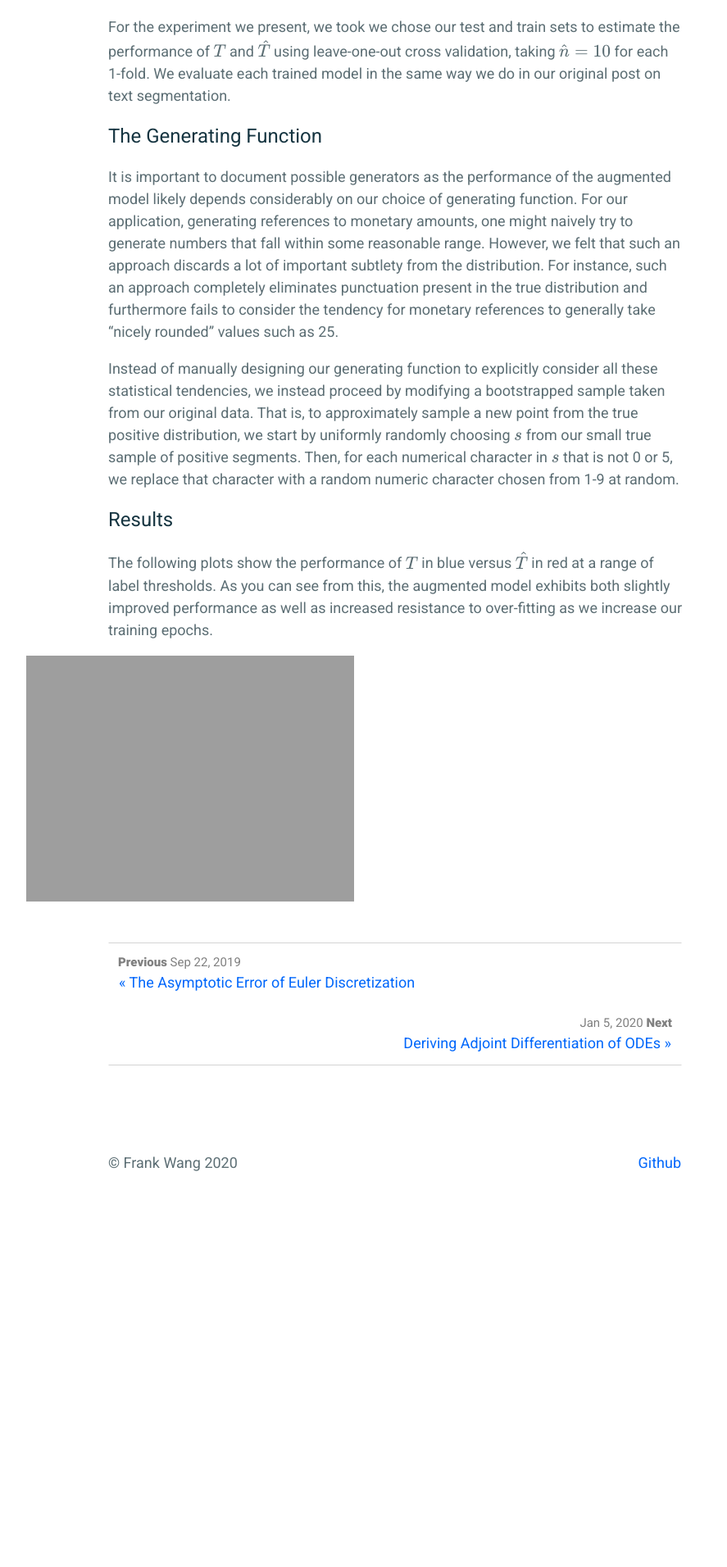
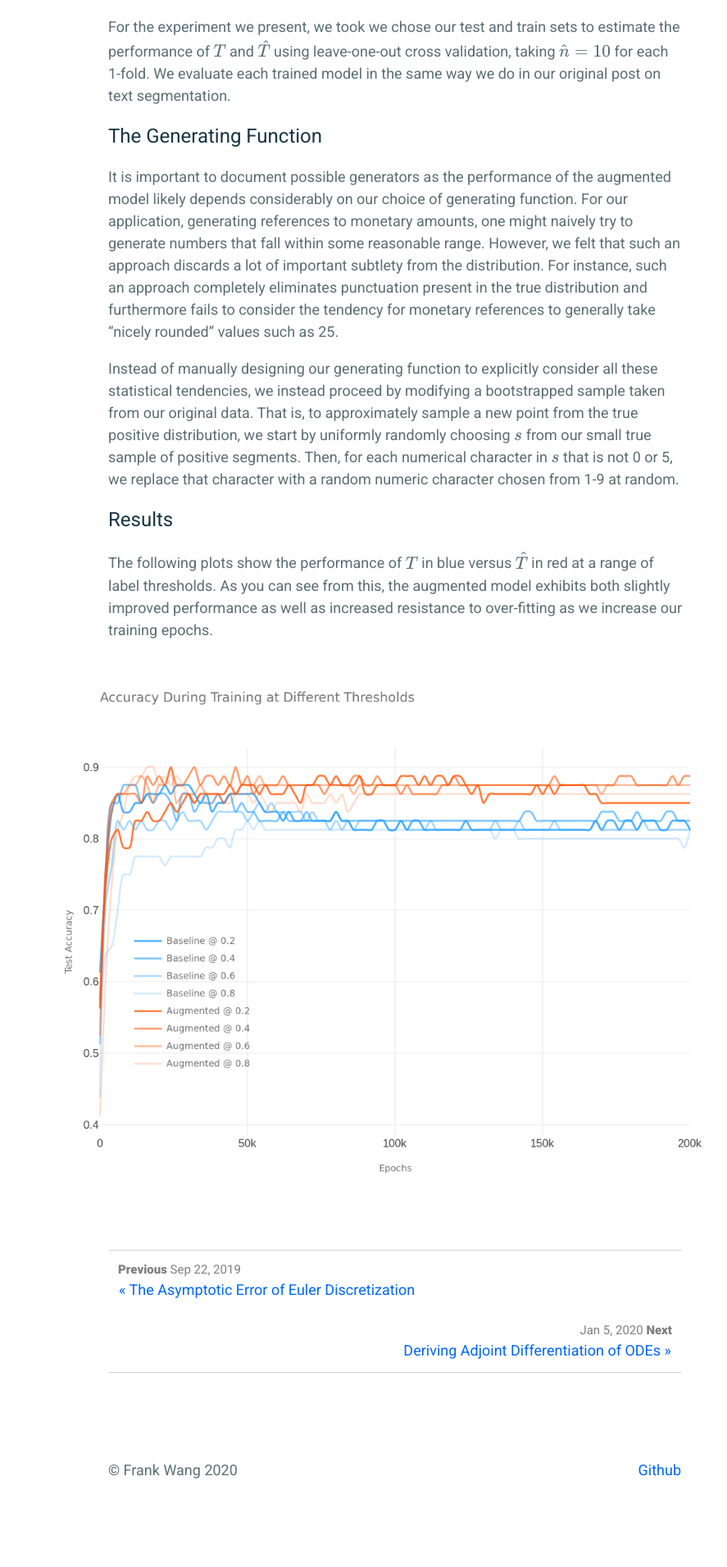
Before and after one commit to frankwang95/frankwang95.github.io, a Jekyll site: the page built from _posts/2019-12-03-simple-text-augmentation-experiment.md, in a window 1280 px wide. Shown: the part 1855-3767 px from the top of the page at 82% size, without its empty margins (158-1045 px from the left). Built offline with Jekyll 4.4.1, drawn with Linux system fonts in a browser that asks for light colours; formulas are drawn with MathJax 3; before the commit the page ends 3392 px from its top, so only the background shows below that.

Commit message:
Fixed another broken link.

```diff
--- a/_posts/2019-12-03-simple-text-augmentation-experiment.md
+++ b/_posts/2019-12-03-simple-text-augmentation-experiment.md
@@ -38,4 +38,4 @@ Instead of manually designing our generating function to explicitly consider all
 ## Results
 The following plots show the performance of $$T$$ in blue versus $$\hat T$$ in red at a range of label thresholds. As you can see from this, the augmented model exhibits both slightly improved performance as well as increased resistance to over-fitting as we increase our training epochs.
 
-<img style="max-width: 900px; margin: 0 0 0 -100px;" src="https://frankwang95.github.io/assets/text-augmenting-comparison-training-curves.png">
+<img style="max-width: 900px; margin: 0 0 0 -100px;" src="https://frankwang95.github.io/assets/text_augmenting_comparison_training_curves.png">
```
